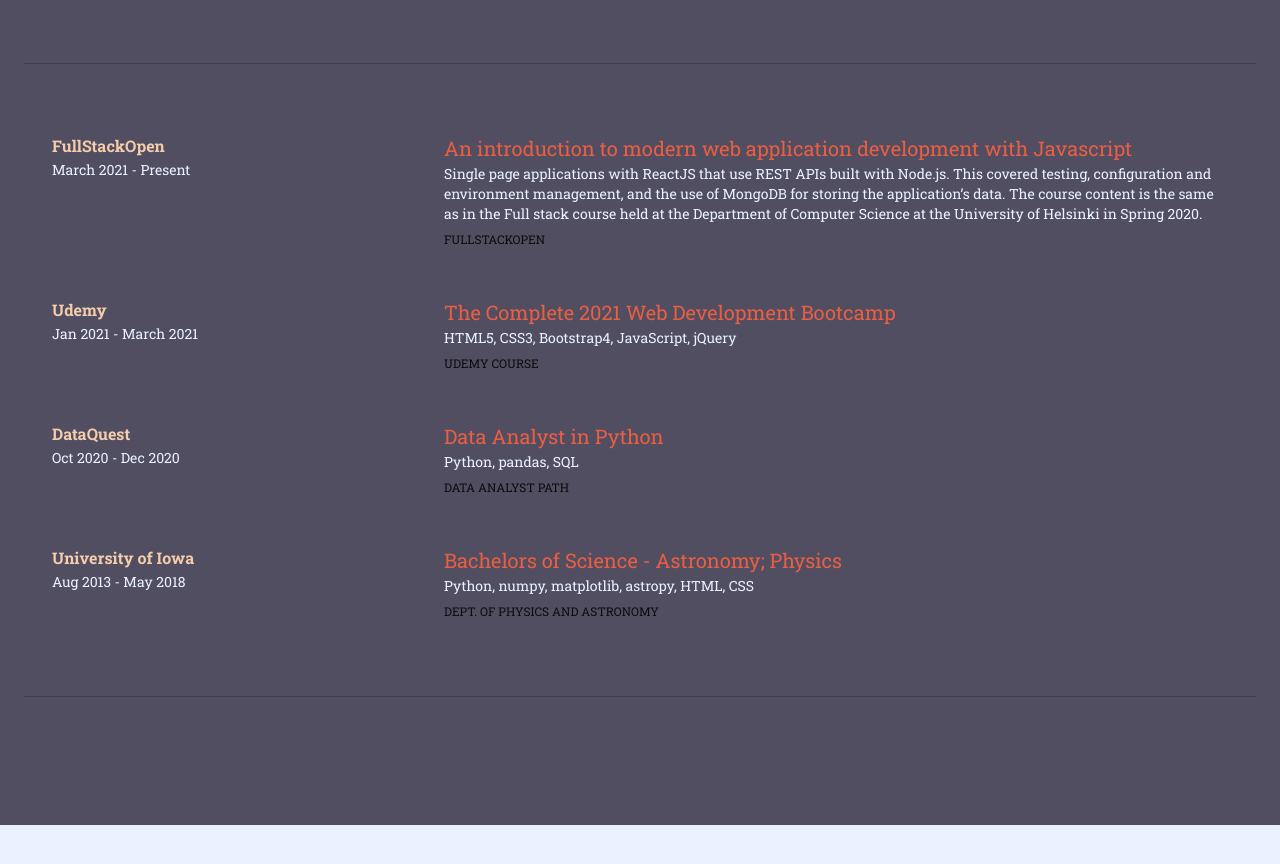
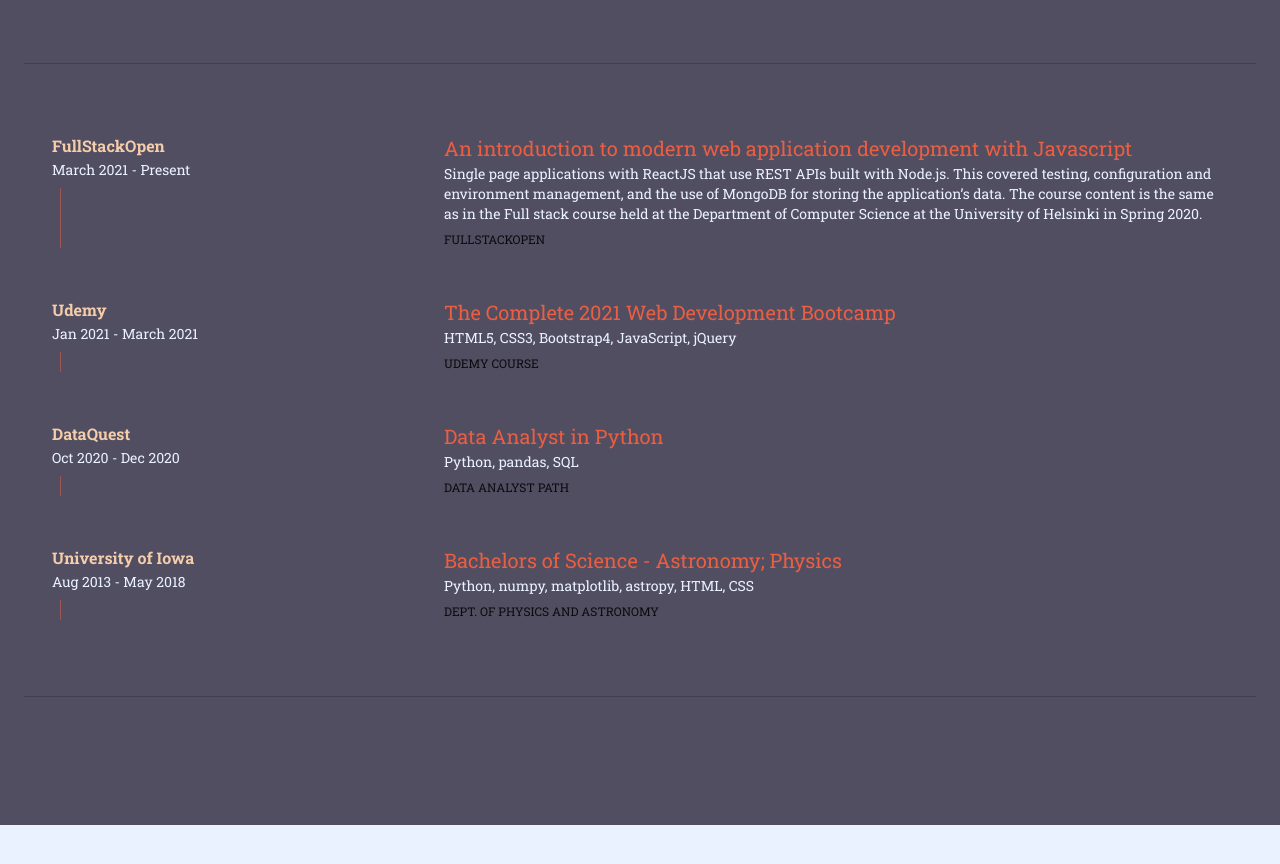
Before and after one commit to MasReed/personal-interactive-website, a React (Create React App) app: page / in a window 1280 px wide. Shown: the part 2680-3544 px from the top of the page. Built offline with nearby package versions, Linux system fonts and the light colour scheme.

Commit message:
create vertical divider between each edu entry

```diff
--- a/src/EducationContent.jsx
+++ b/src/EducationContent.jsx
@@ -1,6 +1,7 @@
 import React from 'react'
 
 import Box from '@material-ui/core/Box'
+import Divider from '@material-ui/core/Divider'
 import Grid from '@material-ui/core/Grid'
 import Link from '@material-ui/core/Link'
 import Typography from '@material-ui/core/Typography'
@@ -25,6 +26,10 @@
   },
   eduTile: {
     padding: '1.25rem 1.75rem'
+  },
+  dividerStyle: {
+    backgroundColor: theme.palette.orange.main,
+    opacity: '50%'
   }
 })
 
@@ -39,6 +44,7 @@
           <Box className={classes.eduTile}>
             <Grid container spacing={0}>
               <Grid item sm={4}>
+                <Box display='flex' flexDirection='column' height='100%' justifyContent='space-between'>
                   <Box>
                     <Typography className={classes.eduInstitute} variant={'subtitle1'}>
                       <strong>{entry.institute}</strong>
@@ -46,6 +52,10 @@
                     <Typography className={classes.dateText} variant={'body2'}>
                       {entry.dates}
                     </Typography>
+                  </Box>
+                  <Box height='100%' py={1} pl={1}>
+                    <Divider className={classes.dividerStyle} orientation='vertical' />
+                  </Box>
                 </Box>
               </Grid>
               <Grid item sm={8}>
```
Lines whose indentation alone changed are shown as unchanged.
